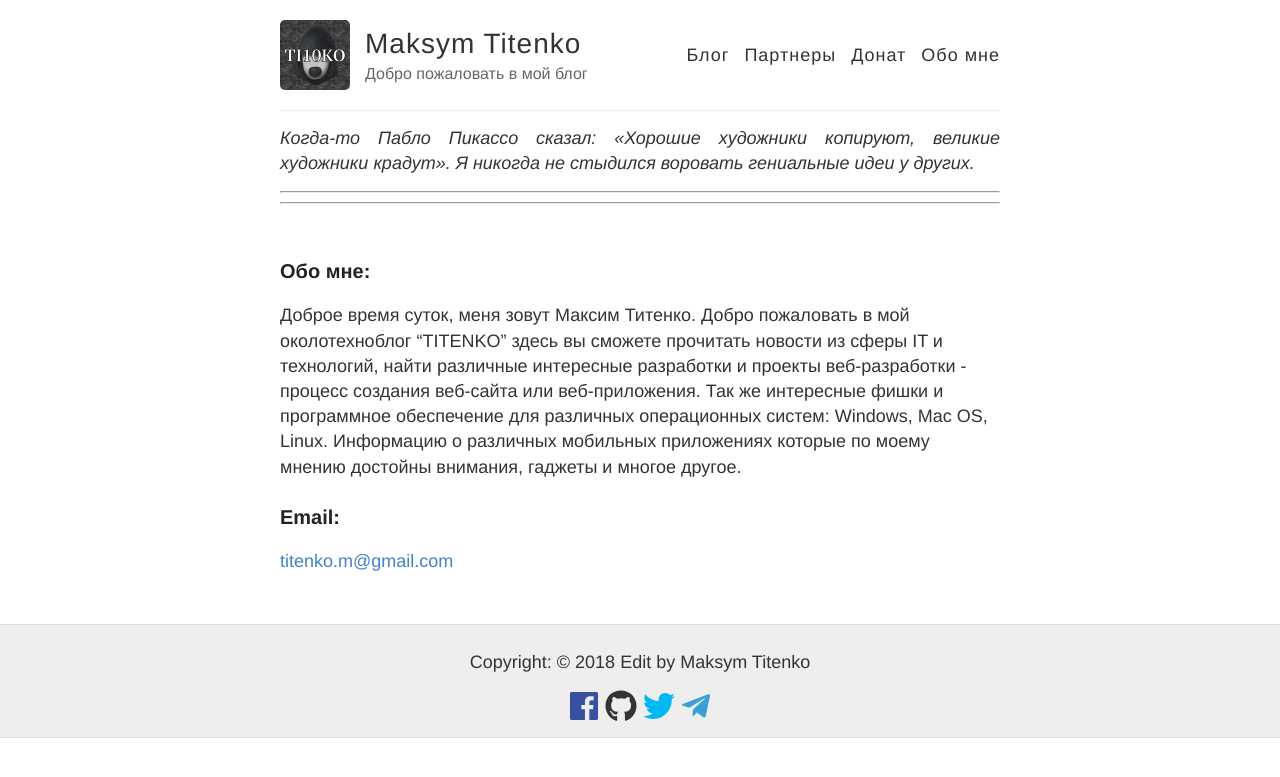
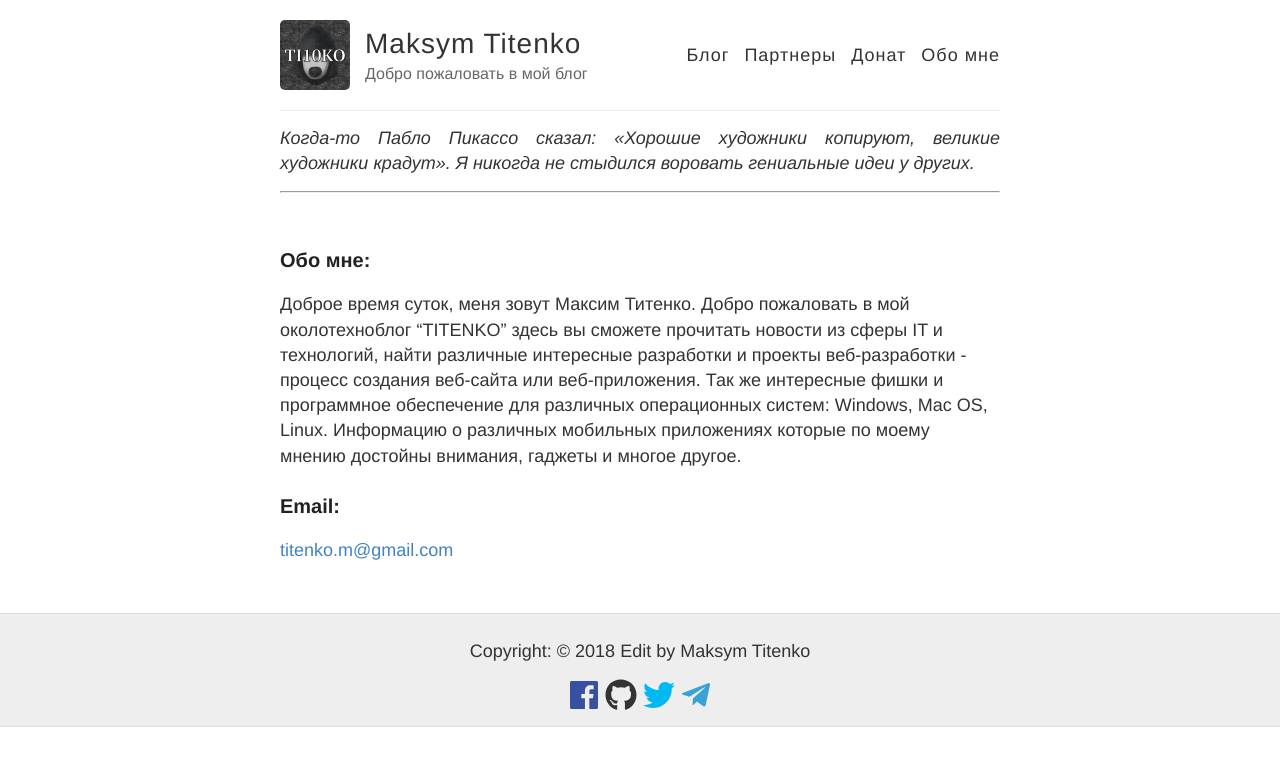
Before and after one commit to titenko/titenko.github.io, a Jekyll site: the page built from about.md, in a window 1280 px wide. Shown: the top 777 px of the page. Built offline with Jekyll 4.4.1, drawn with Linux system fonts in a browser that asks for light colours; nearby versions of some CDN libraries; comment, search, counter and statistics services are not loaded.

Commit message:
Update default.html

```diff
--- a/_layouts/default.html
+++ b/_layouts/default.html
@@ -70,9 +70,7 @@
         <p style="text-align:justify"><em>Когда-то Пабло Пикассо сказал: &laquo;Хорошие художники копируют, великие художники крадут&raquo;. Я никогда не стыдился воровать гениальные идеи у других.</em></p>
         <hr style="color:rgba(238, 238, 238, 0.2); height:1px;"/>
 
-        <gcse:search></gcse:search>
 
-        <hr style="color:rgba(238, 238, 238, 0.2); height:1px;"/>
       </div>
     </div>
 
```
